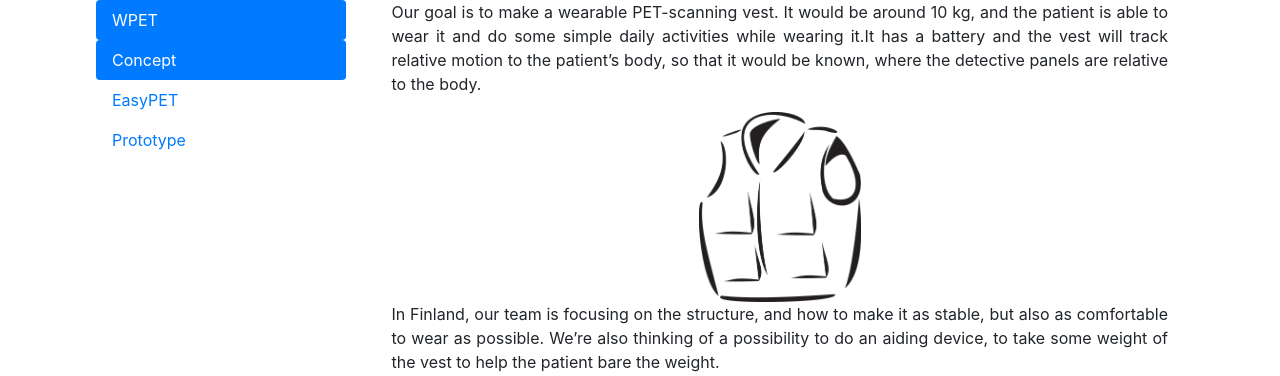
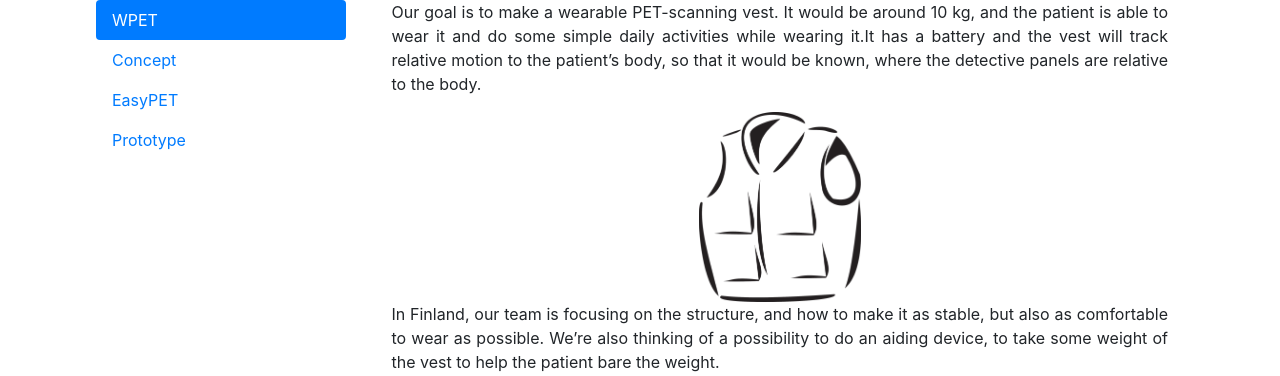
Before and after one commit to chenl9/WPET, a Django app: page /prototype/ in a window 1280 px wide. Shown: the part 56-432 px from the top of the page. Run offline with Django 3.2, Linux system fonts and the light colour scheme; some libraries are stand-ins or nearby versions.

Commit message:
fixed bugs

```diff
--- a/website/templates/website/Prototype.html
+++ b/website/templates/website/Prototype.html
@@ -7,8 +7,8 @@
 
   <div class="col-3">
     <div class="nav flex-column nav-pills" id="v-pills-tab" role="tablist" aria-orientation="vertical">
-      <a class="nav-link active" id="v-pills-WPET-tab" data-toggle="pill" href="#v-pills-WPET" role="tab" aria-controls="v-pills-WPET" aria-selected="true">WPET</a>
-      <a class="nav-link active" id="v-pills-WPET-tab" data-toggle="pill" href="#v-pills-concept" role="tab" aria-controls="v-pills-concept" aria-selected="true">Concept</a>
+      <a class="nav-link active" id="v-pills-concept-tab" data-toggle="pill" href="#v-pills-WPET" role="tab" aria-controls="v-pills-WPET" aria-selected="true">WPET</a>
+      <a class="nav-link" id="v-pills-WPET-tab" data-toggle="pill" href="#v-pills-concept" role="tab" aria-controls="v-pills-concept" aria-selected="true">Concept</a>
       <a class="nav-link" id="v-pills-EasyPET-tab" data-toggle="pill" href="#v-pills-EasyPET" role="tab" aria-controls="v-pills-EasyPET" aria-selected="false">EasyPET</a>
       <a class="nav-link" id="v-pills-Prototype-tab" data-toggle="pill" href="#v-pills-Prototype" role="tab" aria-controls="v-pills-Prototype" aria-selected="false">Prototype</a>
     </div>
--- a/website/templates/website/milestone.html
+++ b/website/templates/website/milestone.html
@@ -11,7 +11,9 @@
 <body>
   <section id=timeline>
   <h1>Project Process</h1>
+  <div align="center">
   <iframe src="https://drive.google.com/file/d/1ZVagAvzoSLZ6CCc9nHeHYhAZ8C-Rwea8/preview" width="560" height="315" frameborder="0" allow="accelerometer; autoplay; encrypted-media; gyroscope; picture-in-picture" allowfullscreen></iframe>
+  </div>
 	<h1>Timeline of the project</h1>
 	<div class="demo-card-wrapper">
 		<div class="demo-card demo-card--step1">
```
